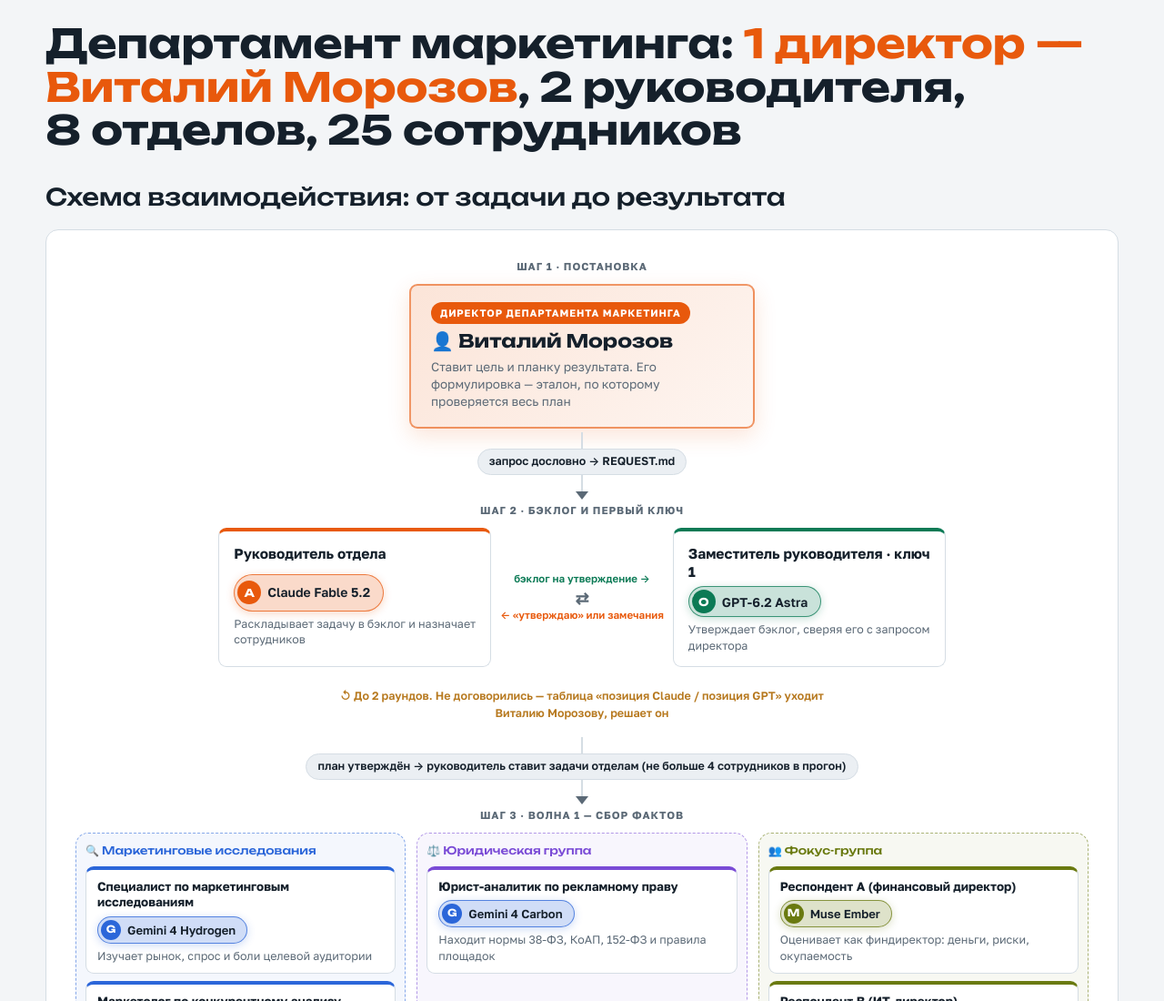
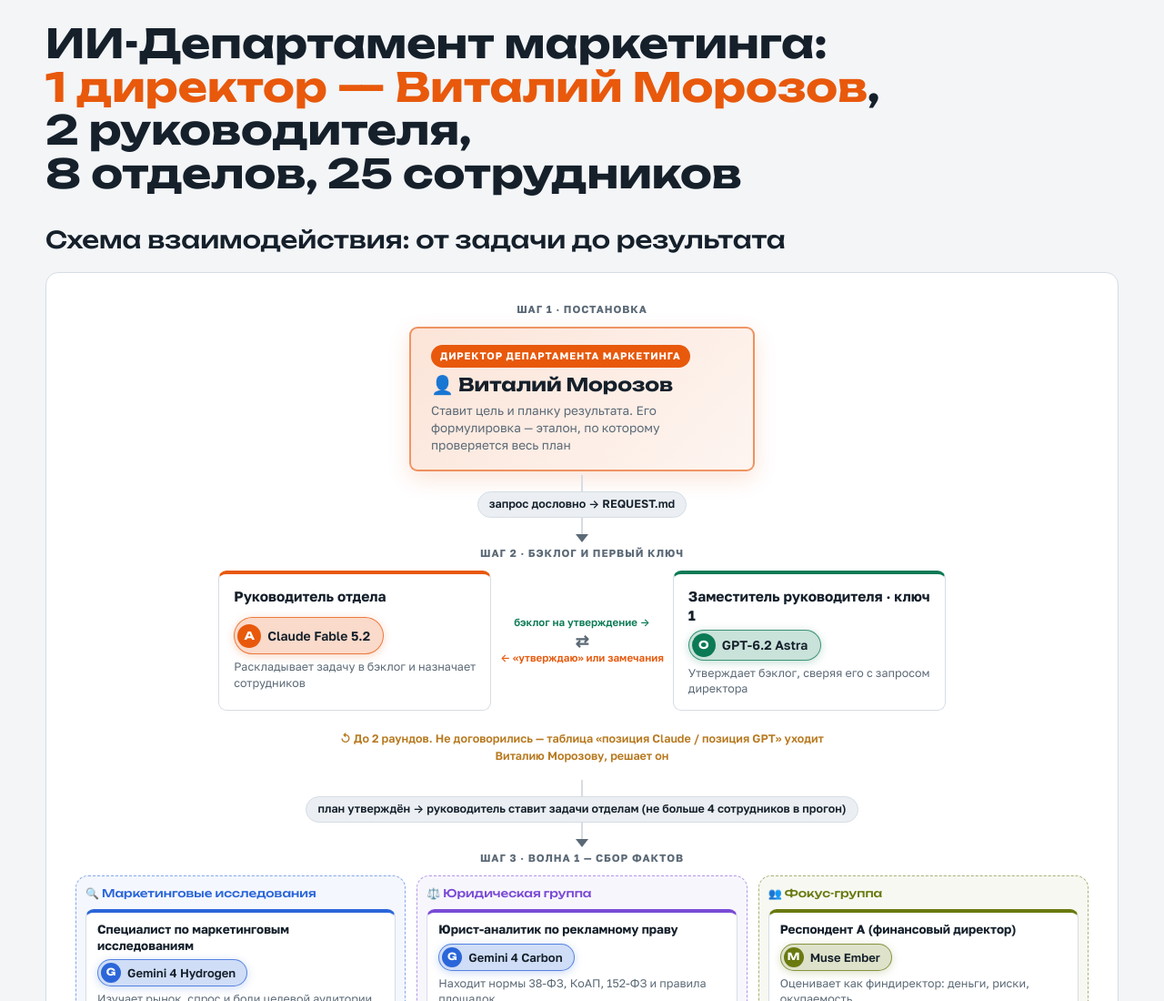
Before and after one commit to RuMarketolog/marketing-department-site, a plain HTML site: page index.html in a window 1280 px wide. Shown: the top 1100 px of the page at 91% size. Drawn offline with Linux system fonts and the light colour scheme.

Commit message:
Заголовок: «ИИ-Департамент маркетинга»
По просьбе владельца H1 начинается с «ИИ-Департамент маркетинга», заголовок README тоже.
«2 руководителя», «8 отделов», «25 сотрудников» склеены неразрывными пробелами: на 1280px
цифра «8» висела в конце строки. Headless Chrome: 1280px и 390px переносятся ровно.

Co-Authored-By: Claude Opus 5.5 <noreply@anthropic.com>

```diff
--- a/index.html
+++ b/index.html
@@ -259,7 +259,7 @@ footer{font-size:12.5px;color:var(--muted);display:flex;flex-wrap:wrap;gap:6px 1
   <!-- Шапка: крупный заголовок департамента. Возвращён 20.11.2026 по просьбе
        владельца; карточки-тезисы, навигация и таблицы отделов остаются снятыми. -->
   <header>
-    <h1>Департамент маркетинга: <em>1&nbsp;директор&nbsp;— Виталий&nbsp;Морозов</em>, 2 руководителя, 8 отделов, 25 сотрудников</h1>
+    <h1>ИИ-Департамент маркетинга: <em>1&nbsp;директор&nbsp;— Виталий&nbsp;Морозов</em>, 2&nbsp;руководителя, 8&nbsp;отделов, 25&nbsp;сотрудников</h1>
   </header>
 
   <section id="flow" aria-labelledby="flow-h">
```
Also changed, not shown: 1 other file.
